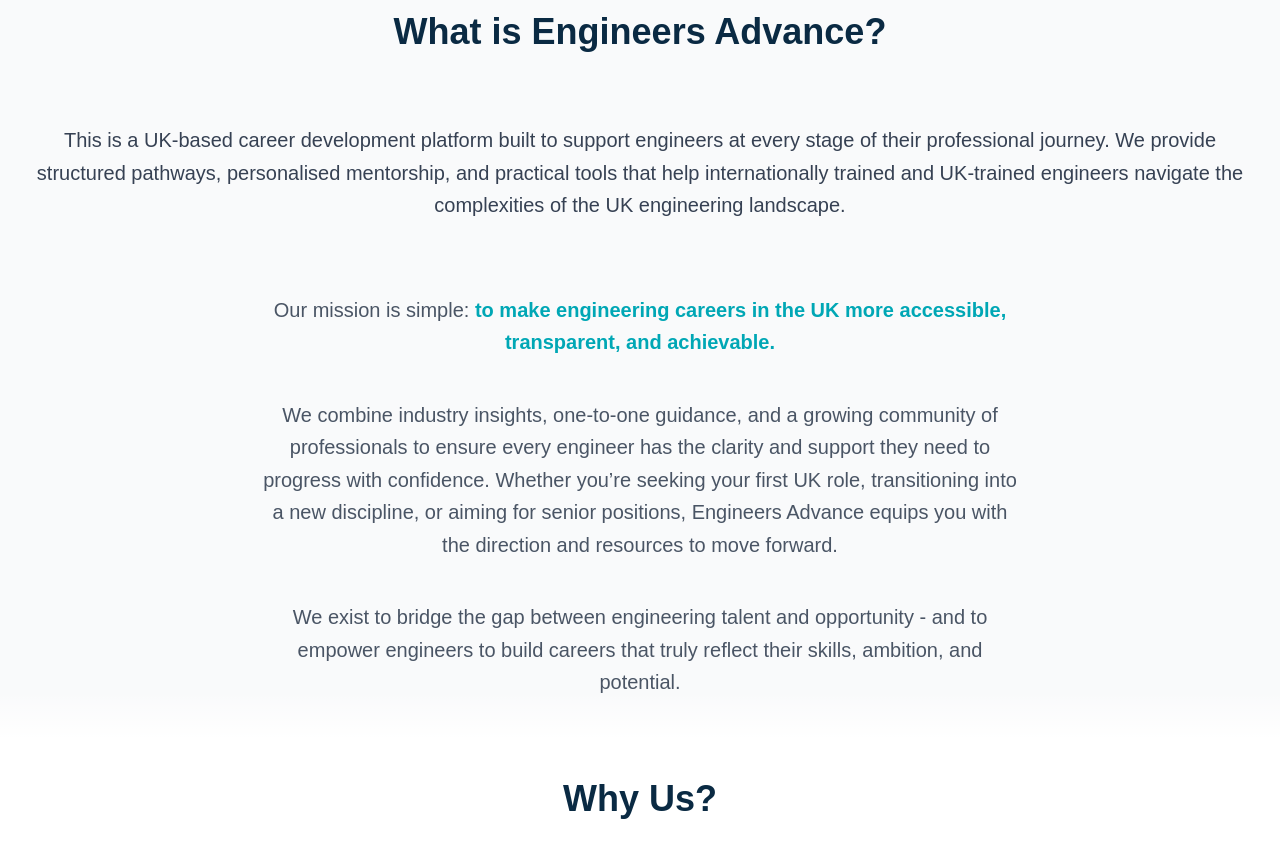
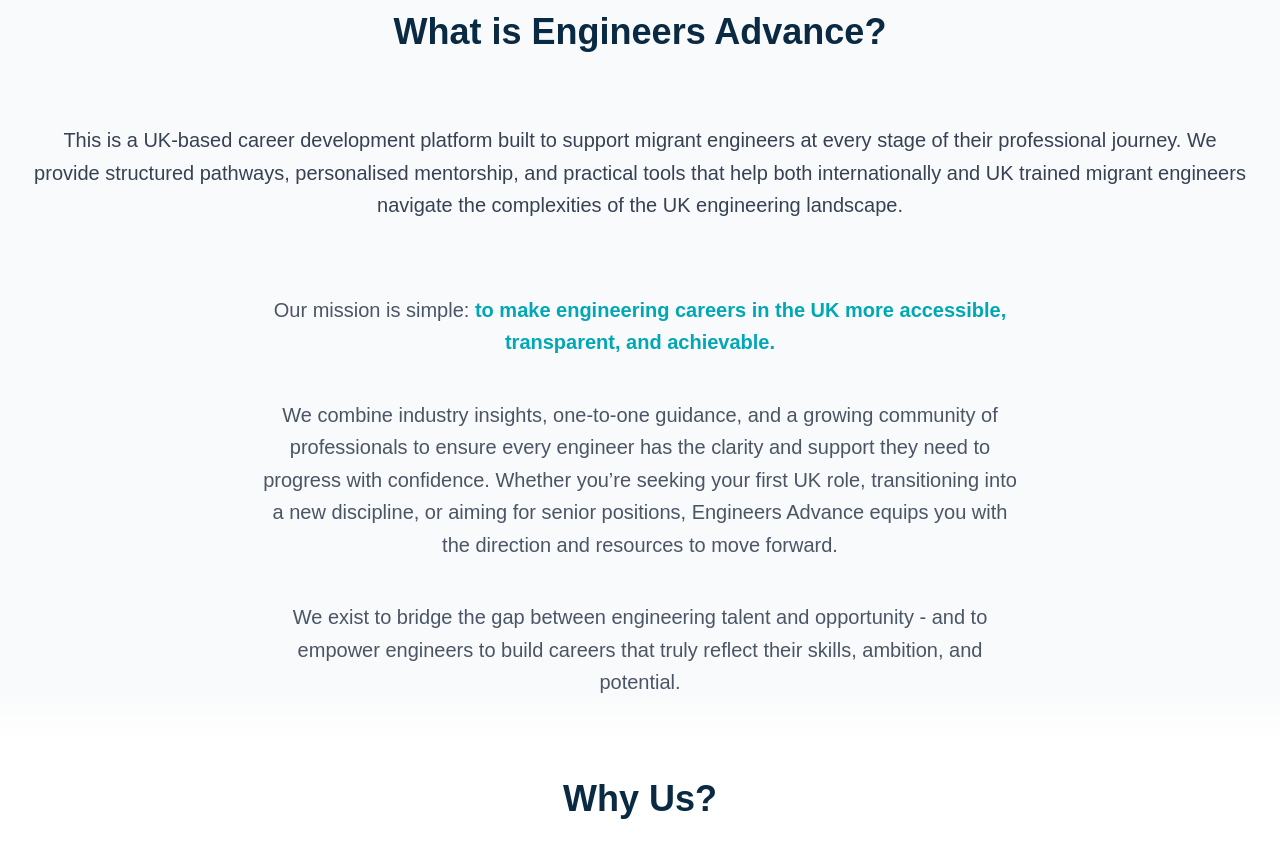
Before and after one commit to khayelihlejamela-lgtm/engineers-advance, a Next.js app: page / in a window 1280 px wide. Shown: the part 2540-3405 px from the top of the page. Built offline with nearby package versions, Linux system fonts and the light colour scheme.

Commit message:
Updated Hero Paragraph

```diff
--- a/app/(public)/components/About.jsx
+++ b/app/(public)/components/About.jsx
@@ -14,9 +14,9 @@
         <div className="p-8">
           <p className="text-gray-700 text-lg md:text-xl leading-relaxed">
             This is a UK‑based career development platform built
-              to support engineers at every stage of their professional journey.
+              to support migrant engineers at every stage of their professional journey.
               We provide structured pathways, personalised mentorship, and
-              practical tools that help internationally trained and UK‑trained
+              practical tools that help both internationally and UK trained migrant
               engineers navigate the complexities of the UK engineering
               landscape.
           </p>
```
